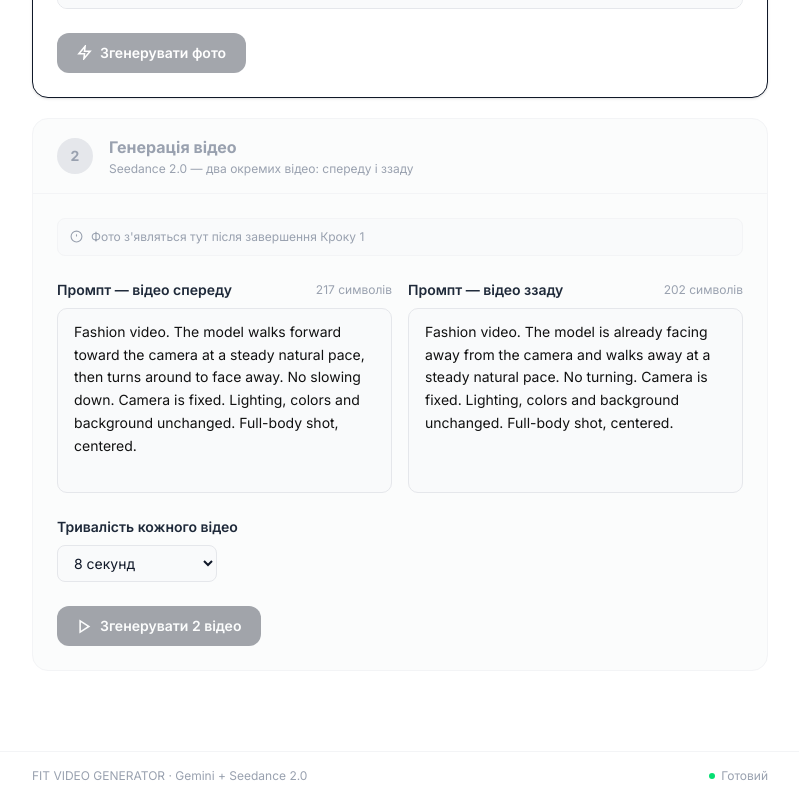
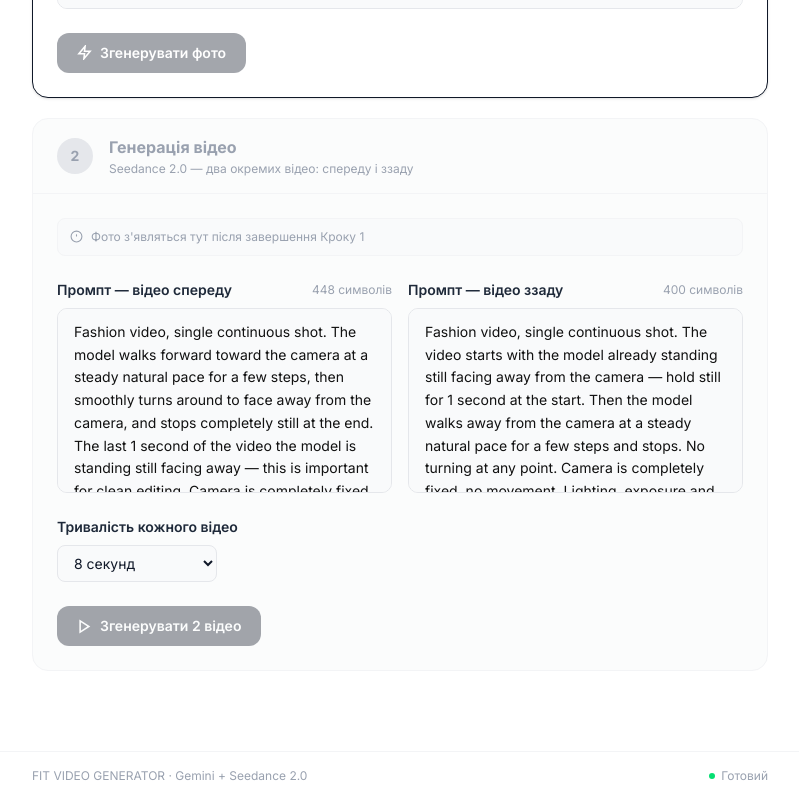
Before and after one commit to smm-creator/-, a Next.js app: page / in a window 1280 px wide. Shown: the part 1153-1953 px from the top of the page, without its empty margins (240-1039 px from the left). Built offline with nearby package versions, Linux system fonts and the light colour scheme.

Commit message:
fix: prompts — video 1 ends still facing away, video 2 starts still facing away (clean cut point)
Co-authored-by: smm-creator <smm-creator@users.noreply.github.com>

```diff
--- a/app/page.tsx
+++ b/app/page.tsx
@@ -12,10 +12,10 @@ const DEFAULT_GEMINI_PROMPT =
   "This is a virtual clothing try-on task.\n\nIMAGE 1 = model photo. IMAGE 2 = clothing item to wear.\n\nTask: Redress the model from IMAGE 1 in the clothing from IMAGE 2.\n\nDo NOT change:\n- The model's face, hair, skin tone, body shape, pose, proportions\n- The background, lighting, shadows, camera angle\n\nDo CHANGE:\n- Remove ALL existing clothing from the model completely\n- Dress the model in the EXACT clothing shown in IMAGE 2\n- Reproduce the clothing's color, print, pattern, graphic, logo, text, and fabric texture with full accuracy — do not simplify or omit any detail\n- The clothing must sit naturally on the body with realistic fit, drape, and folds\n\nOutput: full body visible from head to toe, aspect ratio 4:5, no cropping.";
 
 const DEFAULT_FRONT_PROMPT =
-  "Fashion video. The model walks forward toward the camera at a steady natural pace, then turns around to face away. No slowing down. Camera is fixed. Lighting, colors and background unchanged. Full-body shot, centered.";
+  "Fashion video, single continuous shot. The model walks forward toward the camera at a steady natural pace for a few steps, then smoothly turns around to face away from the camera, and stops completely still at the end. The last 1 second of the video the model is standing still facing away — this is important for clean editing. Camera is completely fixed, no movement. Lighting, exposure and background are identical to the input image throughout.";
 
 const DEFAULT_BACK_PROMPT =
-  "Fashion video. The model is already facing away from the camera and walks away at a steady natural pace. No turning. Camera is fixed. Lighting, colors and background unchanged. Full-body shot, centered.";
+  "Fashion video, single continuous shot. The video starts with the model already standing still facing away from the camera — hold still for 1 second at the start. Then the model walks away from the camera at a steady natural pace for a few steps and stops. No turning at any point. Camera is completely fixed, no movement. Lighting, exposure and background are identical to the input image throughout.";
 
 const DURATION_OPTIONS = ["4","5","6","7","8","9","10","11","12","13","14","15"] as const;
 type DurationValue = typeof DURATION_OPTIONS[number];
```
